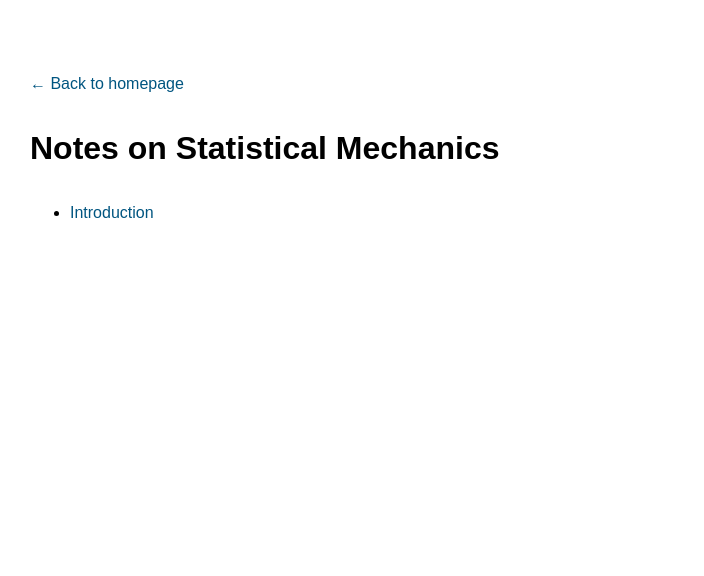
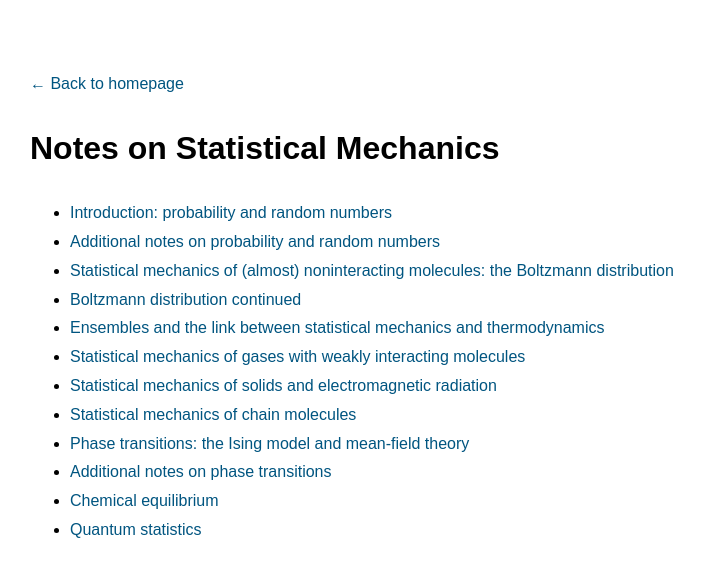
Before and after one commit to dmitriimakarov6-cloud/dmitriimakarov6-cloud.github.io, a plain HTML site: page stat_mech.html in a window 1280 px wide. Shown: the whole page, without its empty margins (185-889 px from the left). Drawn offline with Linux system fonts and the light colour scheme.

Commit message:
Update lecture links in stat_mech.html

```diff
--- a/stat_mech.html
+++ b/stat_mech.html
@@ -30,7 +30,41 @@
 
     <ul>
         <li><a href="lectures/Introduction.pdf" target="_blank">
-            Introduction</a></li>
+            Introduction: probability and random numbers</a></li>
+
+        <li><a href="lectures/Additional notes on probability theory as applied to numbers.pdf" target="_blank">
+            Additional notes on probability and random numbers</a></li>
+
+        <li><a href="lectures/Statistical mechanics of weakly interacting molecules 1.pdf" target="_blank">
+            Statistical mechanics of (almost) noninteracting molecules: the Boltzmann distribution</a></li>
+
+        <li><a href="lectures/Stat mech of noninteracting molecules 2.pdf" target="_blank">
+            Boltzmann distribution continued</a></li>
+
+        <li><a href="lectures/Gibbs distribution.pdf" target="_blank">
+            Ensembles and the link between statistical mechanics and thermodynamics</a></li>
+
+        <li><a href="lectures/gases.pdf" target="_blank">
+            Statistical mechanics of gases with weakly interacting molecules</a></li>
+
+        <li><a href="lectures/Solids_EM.pdf" target="_blank">
+            Statistical mechanics of solids and electromagnetic radiation</a></li>
+
+        <li><a href="lectures/chain molecules.pdf" target="_blank">
+            Statistical mechanics of chain molecules</a></li>
+
+        <li><a href="lectures/phase_transitions1.pdf" target="_blank">
+            Phase transitions: the Ising model and mean-field theory</a></li>
+
+        <li><a href="lectures/phase_transitions2_converted_eqs.pdf" target="_blank">
+            Additional notes on phase transitions</a></li>
+
+        <li><a href="chemical equilibrium.pdf" target="_blank">
+            Chemical equilibrium</a></li>
+
+        <li><a href="quantum_statistics_new.pdf" target="_blank">
+            Quantum statistics</a></li>
+
 
     </ul>
 
```
